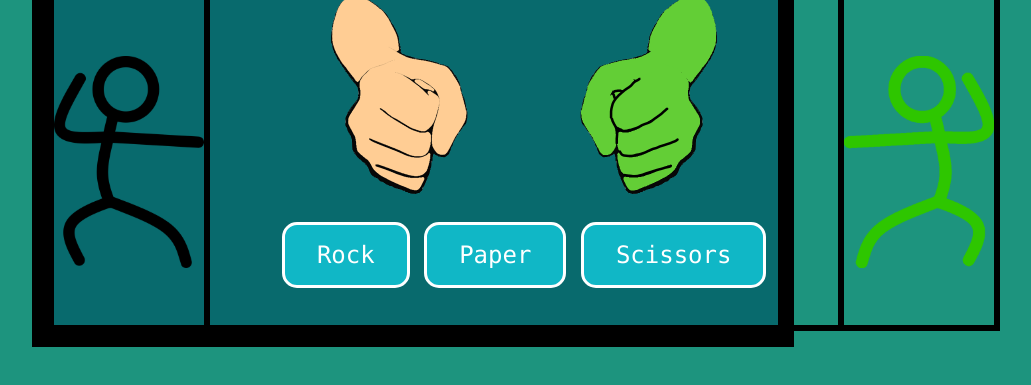
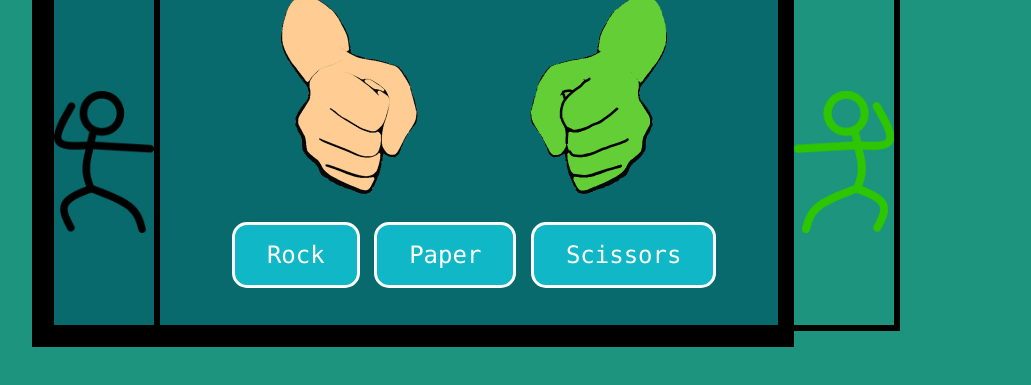
Before and after one commit to burak-odabasi/rock-paper-scissors, a website: page index.html in a window 1280 px wide. Shown: the part 289-674 px from the top of the page, without its empty margins (227-1258 px from the left). Drawn offline with Linux system fonts and the light colour scheme.

Commit message:
overspill fixed

```diff
--- a/index.html
+++ b/index.html
@@ -17,7 +17,7 @@
           <span>0</span>
         </div>
         <div>
-          <img src="./images/stickman.png" alt="" width="150" id="human"/>
+          <img src="./images/stickman.png" alt="" width="100" id="human"/>
         </div>
       </div>
       <div class="choices">
@@ -50,7 +50,7 @@
           <span>0</span>
         </div>
         <div">
-          <img src="./images/alienman.png" alt="" width="150" id="alien"/>
+          <img src="./images/alienman.png" alt="" width="100" id="alien"/>
         </div>
       </div>
     </div>
```
